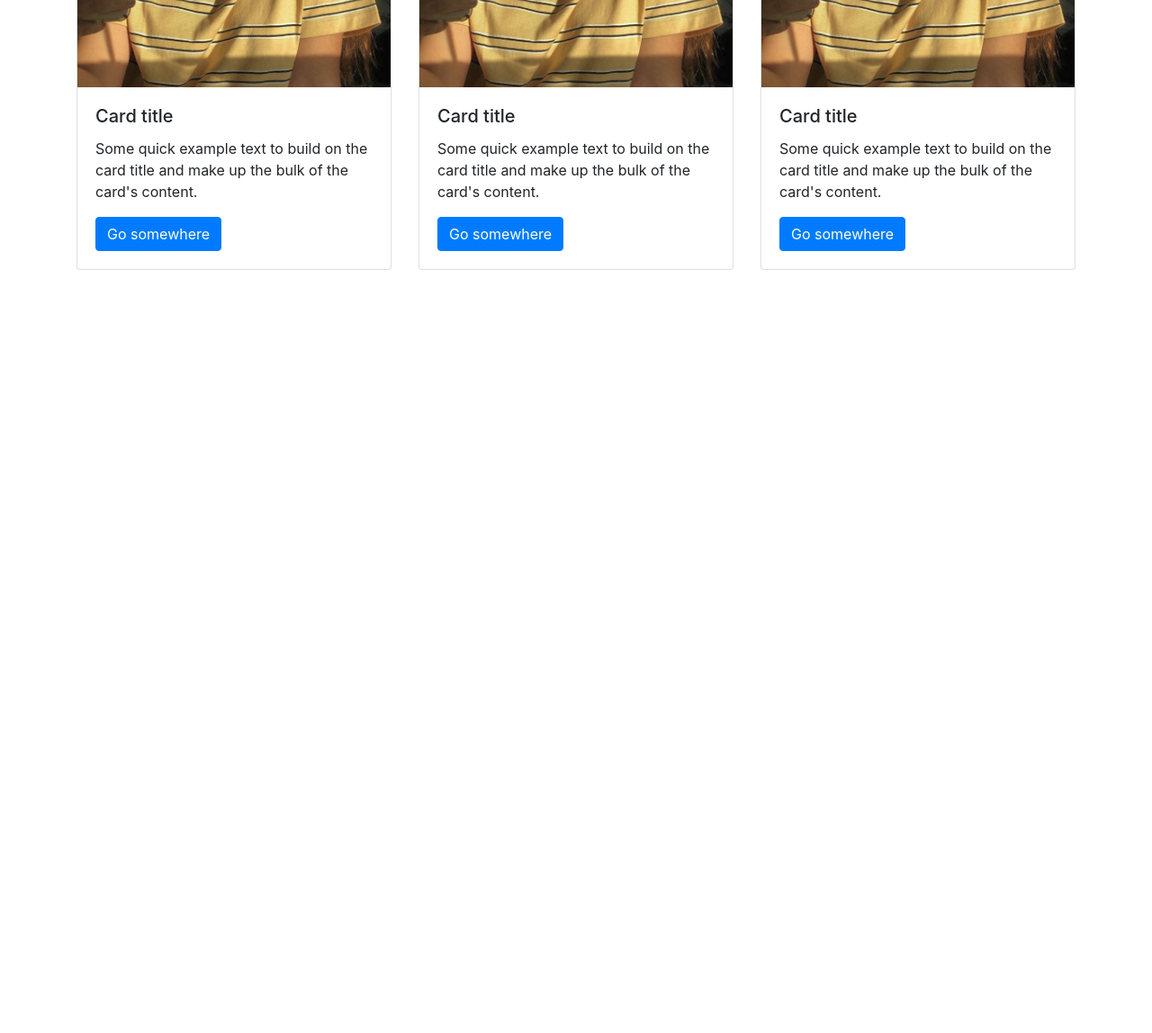
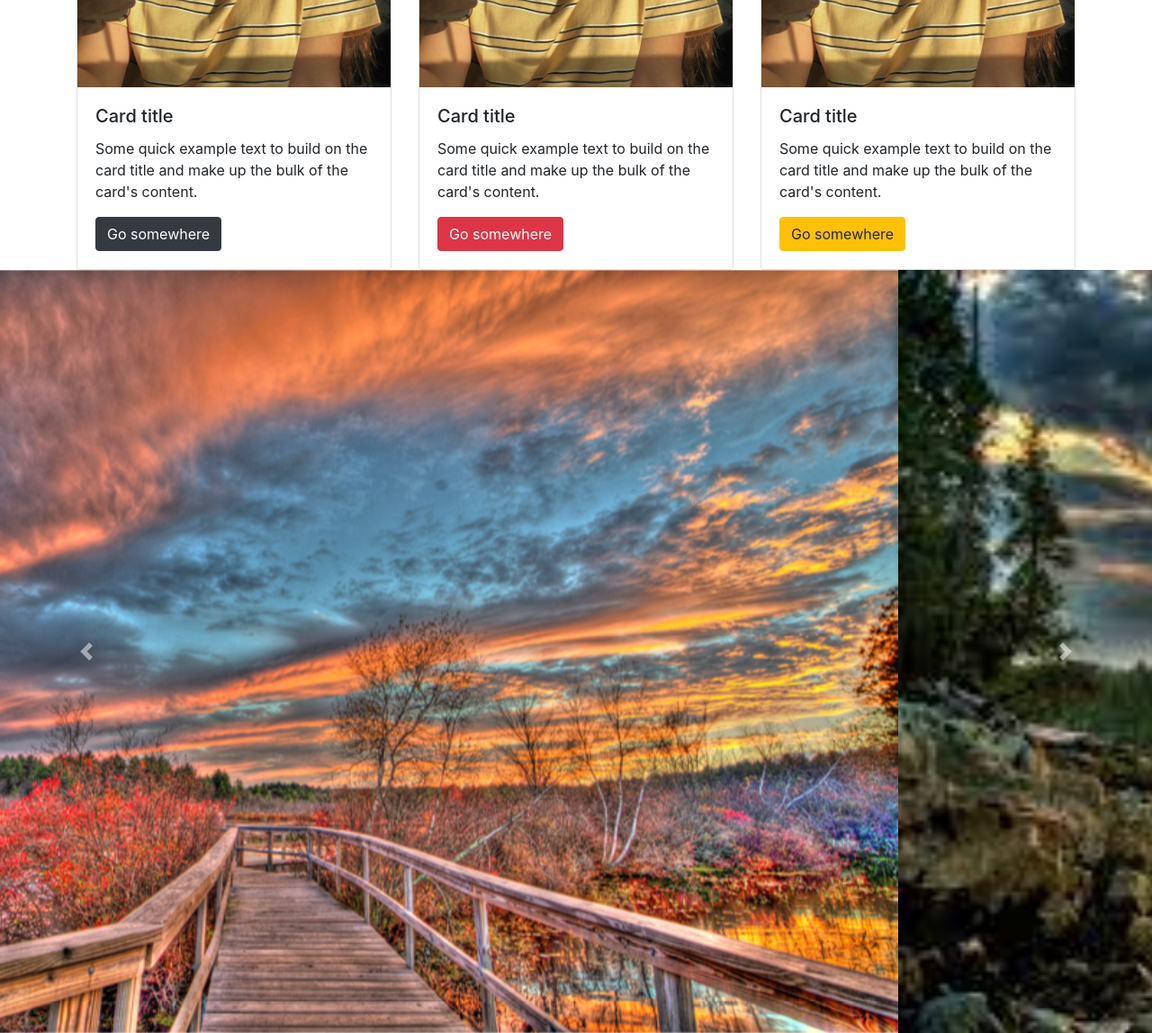
Before and after one commit to nicolaprinsloo/Bootstap_Shortcuts_Tutorial, a plain HTML site: page index.html in a window 1280 px wide. Shown: the part 845-1993 px from the top of the page at 90% size. Before the commit the page ends 1145 px from the top, so only its background shows below. Drawn offline with nearby package versions, Linux system fonts and the light colour scheme.

Commit message:
carousel

```diff
--- a/index.html
+++ b/index.html
@@ -78,7 +78,7 @@
                     <div class="card-body">
                       <h5 class="card-title">Card title</h5>
                       <p class="card-text">Some quick example text to build on the card title and make up the bulk of the card's content.</p>
-                      <a href="#" class="btn btn-primary">Go somewhere</a>
+                      <a href="#" class="btn btn-dark">Go somewhere</a>
                     </div>
                   </div>
             </div>
@@ -89,7 +89,7 @@
                     <div class="card-body">
                       <h5 class="card-title">Card title</h5>
                       <p class="card-text">Some quick example text to build on the card title and make up the bulk of the card's content.</p>
-                      <a href="#" class="btn btn-primary">Go somewhere</a>
+                      <a href="#" class="btn btn-danger">Go somewhere</a>
                     </div>
                   </div>
             </div>
@@ -100,12 +100,36 @@
                     <div class="card-body">
                       <h5 class="card-title">Card title</h5>
                       <p class="card-text">Some quick example text to build on the card title and make up the bulk of the card's content.</p>
-                      <a href="#" class="btn btn-primary">Go somewhere</a>
+                      <a href="#" class="btn btn-warning">Go somewhere</a>
                     </div>
                   </div>
             </div>
         </div>
       </div>
 
+      <div id="carouselExampleControls" class="carousel slide" data-ride="carousel">
+        <div class="carousel-inner">
+          <div class="carousel-item active">
+            <img class="d-block w-100" src="assets/1.jpeg" alt="First slide">
+          </div>
+          <div class="carousel-item">
+            <img class="d-block w-100" src="assets/2.jpeg" alt="Second slide">
+          </div>
+          <div class="carousel-item">
+            <img class="d-block w-100" src="assets/3.jpeg" alt="Third slide">
+          </div>
+        </div>
+        <a class="carousel-control-prev" href="#carouselExampleControls" role="button" data-slide="prev">
+          <span class="carousel-control-prev-icon" aria-hidden="true"></span>
+          <span class="sr-only">Previous</span>
+        </a>
+        <a class="carousel-control-next" href="#carouselExampleControls" role="button" data-slide="next">
+          <span class="carousel-control-next-icon" aria-hidden="true"></span>
+          <span class="sr-only">Next</span>
+        </a>
+      </div>
+
+
+
   </body>
 </html>
```
Also changed, not shown: assets/1.jpeg (added), assets/2.jpeg (added), assets/3.jpeg (added).
